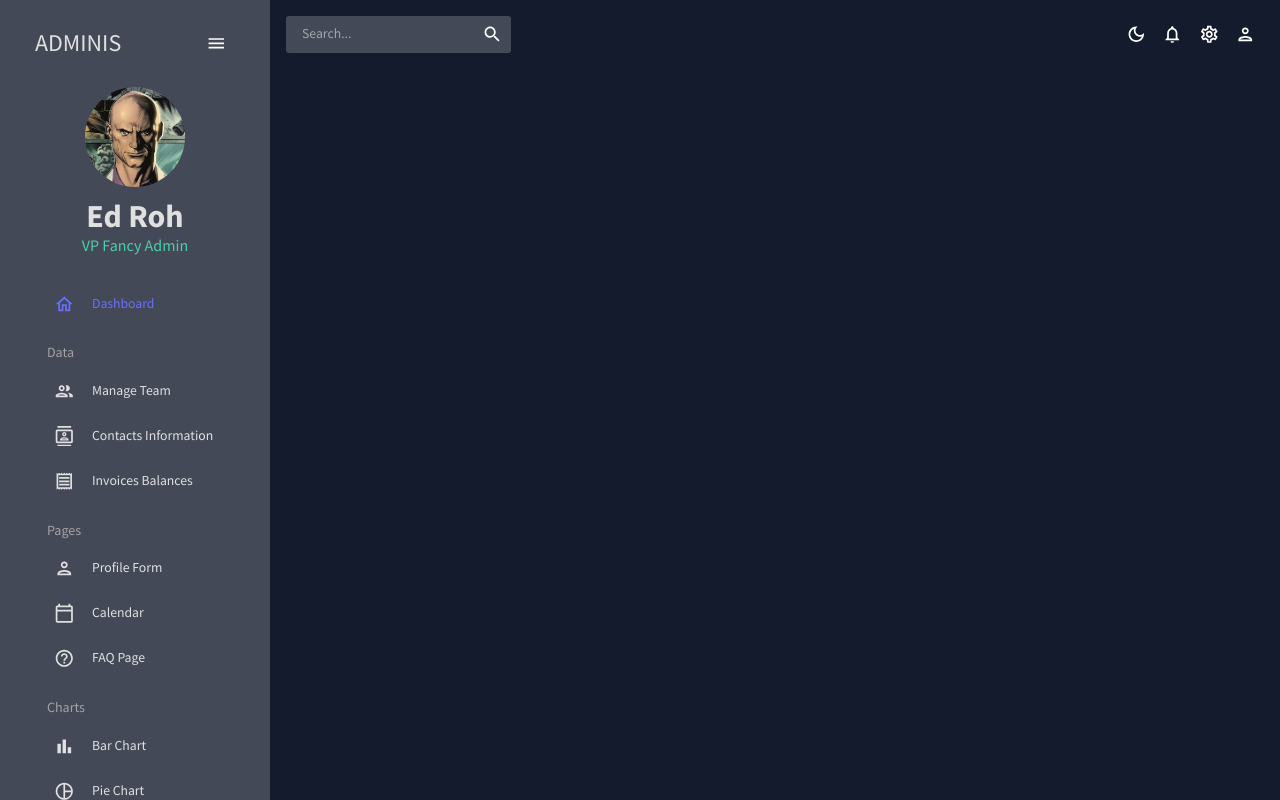
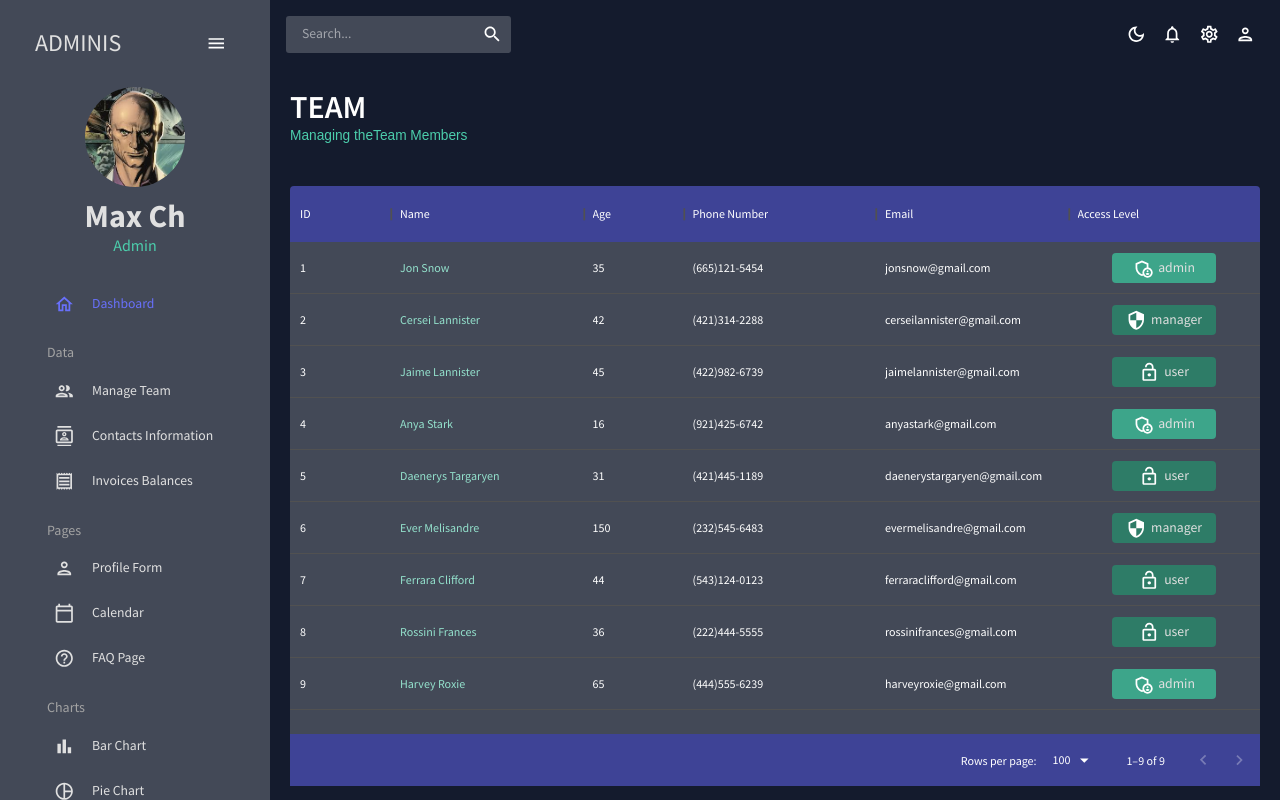
Before and after one commit to Chuloshnikov/AdminPanel, a React (Create React App) app: page /team in a window 1280 px wide. Built offline with nearby package versions, Linux system fonts and the light colour scheme.

Commit message:
Dashboard complete
+ Team, Contacts and Invoices pages done

```diff
--- a/src/App.js
+++ b/src/App.js
@@ -4,9 +4,9 @@ import { Routes, Route } from "react-router-dom";
 import TopBar from "./scenes/global/Topbar";
 import Sidebar from "./scenes/global/Sidebar";
 import Dashboard from "./scenes/dashboard";
-//import Team from "./scenes/team";
-//import Invoises from "./scenes/invoises";
-//import Contacts from "./scenes/contacts";
+import Team from "./scenes/team";
+import Invoices from "./scenes/invoices";
+import Contacts from "./scenes/contacts";
 //import Bar from "./scenes/bar";
 //import Form from "./scenes/form";
 //import Line from "./scenes/line";
@@ -32,9 +32,9 @@ const App = () => {
               <TopBar/>
               <Routes>
                 <Route path="/" element={<Dashboard/>}/>
-              {/*  <Route path="/team" element={<Team/>}/> */}
-              {/* <Route path="/invoises" element={<Invoises/>}/> */}
-              {/* <Route path="/contacts" element={<Contacts/>}/> */}
+                <Route path="/team" element={<Team/>}/>
+               <Route path="/invoices" element={<Invoices/>}/>
+               <Route path="/contacts" element={<Contacts/>}/>
               {/* <Route path="/bar" element={<Bar/>}/> */}
               {/* <Route path="/form" element={<Form/>}/> */}
               {/* <Route path="/line" element={<Line/>}/> */}
--- /dev/null
+++ b/src/components/Header.jsx
@@ -0,0 +1,23 @@
+import React from "react";
+import { tokens } from "../theme";
+import { Box, Typography, useTheme } from "@mui/material";
+
+
+const Header = ({title, subtitle}) => {
+    const theme = useTheme();
+    const colors = tokens(theme.palette.mode);
+
+
+    return (
+        <Box>
+            <Typography variant="h1" fontSize="32px" fontWeight="600">
+                {title}
+            </Typography>
+            <Typography variant="p" color={colors.greenAccent[500]}>
+                {subtitle}
+                </Typography>
+        </Box>
+    )
+}
+
+export default Header;
--- a/src/data/mockData.js
+++ b/src/data/mockData.js
@@ -1,3 +1,5 @@
+import { tokens } from "../theme";
+
 export const mockDataTeam = [
     {
       id: 1,
--- /dev/null
+++ b/src/scenes/contacts/index.jsx
@@ -0,0 +1,101 @@
+import React from "react";
+import { Box, useTheme } from "@mui/material";
+import { DataGrid, GridToolbar } from "@mui/x-data-grid";
+import { tokens } from "../../theme";
+import { mockDataContacts } from "../../data/mockData";
+
+import Header from "../../components/Header";
+
+
+
+const Contacts = () => {
+    const theme = useTheme();
+    const colors = tokens(theme.palette.mode);
+
+    const columns = [
+        { field: "id", headerName: "ID", flex: 0.5 },
+        { field: "registrarId", headerName: "Registrar ID"},
+        {
+        field: "name",
+        headerName: "Name",
+        flex: 1,
+        cellClassName: "name-column--cell",
+        },
+        {
+            field: "age",
+            headerName: "Age",
+            type: "number",
+            headerAlign: "left",
+            align: "left",
+        },
+        {
+            field: "phone",
+            headerName: "Phone Number",
+            flex: 1,
+        },
+        {
+            field: "email",
+            headerName: "Email",
+            flex: 1,
+        },
+        {
+            field: "address",
+            headerName: "Address",
+            flex: 1,
+        },
+        {
+            field: "city",
+            headerName: "City",
+            flex: 1,
+        },
+        {
+            field: "zipCode",
+            headerName: "ZipCode",
+            flex: 1,
+        },
+    ];
+
+
+    return (
+        <Box m="20px">
+            <Header title="CONTACTS" subtitle="List of Contacts for Future Reference"/>
+            <Box
+            m="40px 0 0 0"
+            height="75vh"
+            sx={{
+                "& .MuiDataGrid-root": {
+                  border: "none",
+                },
+                "& .MuiDataGrid-cell": {
+                  borderBottom: "none",
+                },
+                "& .name-column--cell": {
+                  color: colors.greenAccent[300],
+                },
+                "& .MuiDataGrid-columnHeaders": {
+                  backgroundColor: colors.blueAccent[700],
+                  borderBottom: "none",
+                },
+                "& .MuiDataGrid-virtualScroller": {
+                  backgroundColor: colors.primary[400],
+                },
+                "& .MuiDataGrid-footerContainer": {
+                  borderTop: "none",
+                  backgroundColor: colors.blueAccent[700],
+                },
+                "& .MuiDataGrid-toolbarContainer .MuiButton-text": {
+                  color: `${colors.grey[100]} !important`,
+                },
+              }}
+            >
+                <DataGrid
+                rows={mockDataContacts}
+                columns={columns}
+                components={{Toolbar: GridToolbar}}
+                />
+            </Box>
+        </Box>
+    )
+}
+
+export default Contacts;
--- a/src/scenes/dashboard/index.jsx
+++ b/src/scenes/dashboard/index.jsx
@@ -1,10 +1,14 @@
 import React from "react";
+import Header from "../../components/Header";
+import { Box } from "@mui/material";
 
 const Dashboard = () => {
     return (
-        <div>
-            dashboard
-        </div>
+        <Box m="20px">
+            <Box display="flex" justifyContent="space-between" alignItems="center">
+                <Header title="DASHBOARD" subtitle="Welcome to your dashboard"/>
+            </Box>
+        </Box>
     )
 }
 
--- a/src/scenes/global/Sidebar.jsx
+++ b/src/scenes/global/Sidebar.jsx
@@ -111,10 +111,10 @@ const Item = ({ title, to, icon, selected, setSelected }) => {
                     fontWeight="bold"
                     sx={{ m: "10px 0 0 0" }}
                   >
-                    Ed Roh
+                    Max Ch
                   </Typography>
                   <Typography variant="h5" color={colors.greenAccent[500]}>
-                    VP Fancy Admin
+                    Admin
                   </Typography>
                 </Box>
               </Box>
--- /dev/null
+++ b/src/scenes/invoices/index.jsx
@@ -0,0 +1,93 @@
+import React from "react";
+import { Box, Typography, useTheme } from "@mui/material";
+import { DataGrid } from "@mui/x-data-grid";
+import { tokens } from "../../theme";
+import { mockDataInvoices } from "../../data/mockData";
+
+import Header from "../../components/Header";
+
+
+
+const Invoices = () => {
+    const theme = useTheme();
+    const colors = tokens(theme.palette.mode);
+
+    const columns = [
+        { field: "id", headerName: "ID" },
+        {
+        field: "name",
+        headerName: "Name",
+        flex: 1,
+        cellClassName: "name-column--cell",
+        },
+        {
+            field: "phone",
+            headerName: "Phone Number",
+            flex: 1,
+        },
+        {
+            field: "email",
+            headerName: "Email",
+            flex: 1,
+        },
+        {
+            field: "cost",
+            headerName: "Cost",
+            flex: 1,
+            renderCell: (params) => (
+                <Typography color={colors.greenAccent[500]}>
+                    ${params.row.cost}
+                </Typography>
+            )
+        },
+        {
+            field: "date",
+            headerName: "Date",
+            flex: 1,
+        },
+    ];
+
+
+    return (
+        <Box m="20px">
+            <Header title="INVOISES" subtitle="List of Invoice Balances"/>
+            <Box
+            m="40px 0 0 0"
+            height="75vh"
+            sx={{
+                "& .MuiDataGrid-root": {
+                  border: "none",
+                },
+                "& .MuiDataGrid-cell": {
+                  borderBottom: "none",
+                },
+                "& .name-column--cell": {
+                  color: colors.greenAccent[300],
+                },
+                "& .MuiDataGrid-columnHeaders": {
+                  backgroundColor: colors.blueAccent[700],
+                  borderBottom: "none",
+                },
+                "& .MuiDataGrid-virtualScroller": {
+                  backgroundColor: colors.primary[400],
+                },
+                "& .MuiDataGrid-footerContainer": {
+                  borderTop: "none",
+                  backgroundColor: colors.blueAccent[700],
+                },
+                "& .MuiCheckbox-root": {
+                    color: `${colors.greenAccent[200]} !important`,
+                  },
+              }}
+            >
+                <DataGrid
+                checkboxSelection
+                rows={mockDataInvoices}
+                columns={columns}
+                />
+            </Box>
+        </Box>
+    )
+}
+
+export default Invoices;
--- /dev/null
+++ b/src/scenes/team/index.jsx
@@ -0,0 +1,112 @@
+import React from "react";
+import { Box, Typography, useTheme } from "@mui/material";
+import { DataGrid } from "@mui/x-data-grid";
+import { tokens } from "../../theme";
+import { mockDataTeam } from "../../data/mockData";
+import AdminPanelSettingsOutlinedIcon from "@mui/icons-material/AdminPanelSettingsOutlined";
+import LockOpenOutlinedIcon from "@mui/icons-material/LockOpenOutlined";
+import SecurityOutlinedIcon from "@mui/icons-material/SecurityOutlined";
+import Header from "../../components/Header";
+
+
+const Team = () => {
+    const theme = useTheme();
+    const colors = tokens(theme.palette.mode);
+
+    const columns = [
+        { field: "id", headerName: "ID"},
+        {
+        field: "name",
+        headerName: "Name",
+        flex: 1,
+        cellClassName: "name-column--cell",
+        },
+        {
+            field: "age",
+            headerName: "Age",
+            type: "number",
+            headerAlign: "left",
+            align: "left",
+        },
+        {
+            field: "phone",
+            headerName: "Phone Number",
+            flex: 1,
+        },
+        {
+            field: "email",
+            headerName: "Email",
+            flex: 1,
+        },
+        {
+            field: "access",
+            headerName: "Access Level",
+            flex: 1,
+            renderCell: ({ row: { access }}) => {
+                return (
+                    <Box
+                    width="60%"
+                    m="0 auto"
+                    p="5px"
+                    display="flex"
+                    justifyContent="center"
+                    backgroundColor={
+                        access === "admin" ? colors.greenAccent[600] : colors.greenAccent[700]
+                    }
+                    borderRadius="4px"
+                    >
+                    {access === "admin" && <AdminPanelSettingsOutlinedIcon/>}
+                    {access === "manager" && <SecurityOutlinedIcon/>}
+                    {access === "user" && <LockOpenOutlinedIcon/>}
+                    <Typography color={colors.grey[100]} sx={{ ml: "5px"}}>
+                        {access}
+                    </Typography>
+                    </Box>
+                )
+            }
+        }
+];
+
+
+    return (
+        <Box m="20px">
+            <Header title="TEAM" subtitle="Managing theTeam Members"/>
+            <Box
+            m="40px 0 0 0"
+            height="75vh"
+            sx={{
+                "& .MuiDataGrid-root": {
+                  border: "none",
+                },
+                "& .MuiDataGrid-cell": {
+                  borderBottom: "none",
+                },
+                "& .name-column--cell": {
+                  color: colors.greenAccent[300],
+                },
+                "& .MuiDataGrid-columnHeaders": {
+                  backgroundColor: colors.blueAccent[700],
+                  borderBottom: "none",
+                },
+                "& .MuiDataGrid-virtualScroller": {
+                  backgroundColor: colors.primary[400],
+                },
+                "& .MuiDataGrid-footerContainer": {
+                  borderTop: "none",
+                  backgroundColor: colors.blueAccent[700],
+                },
+                "& .MuiCheckbox-root": {
+                  color: `${colors.greenAccent[200]} !important`,
+                },
+              }}
+            >
+                <DataGrid
+                rows={mockDataTeam}
+                columns={columns}
+                />
+            </Box>
+        </Box>
+    )
+}
+
+export default Team;
```
